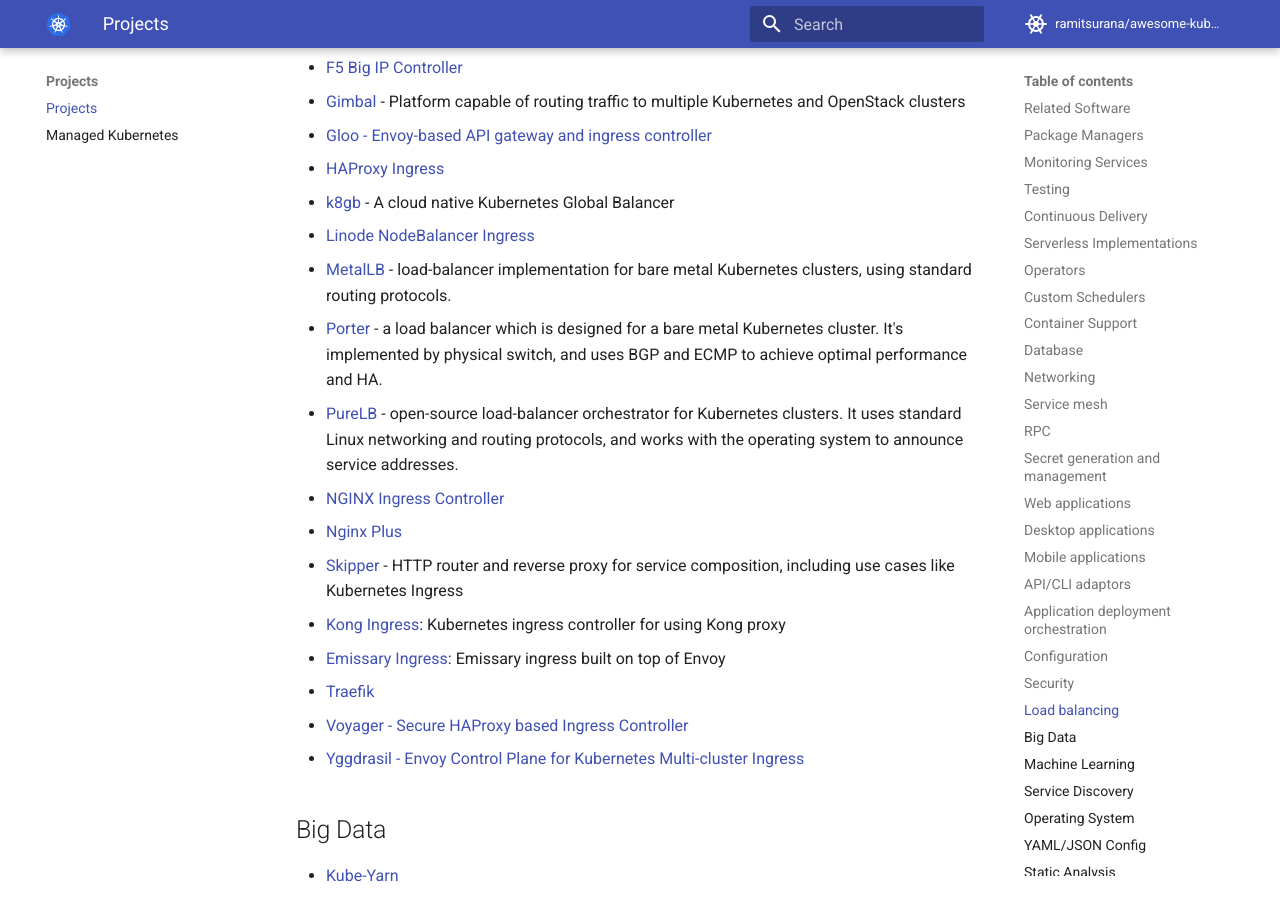
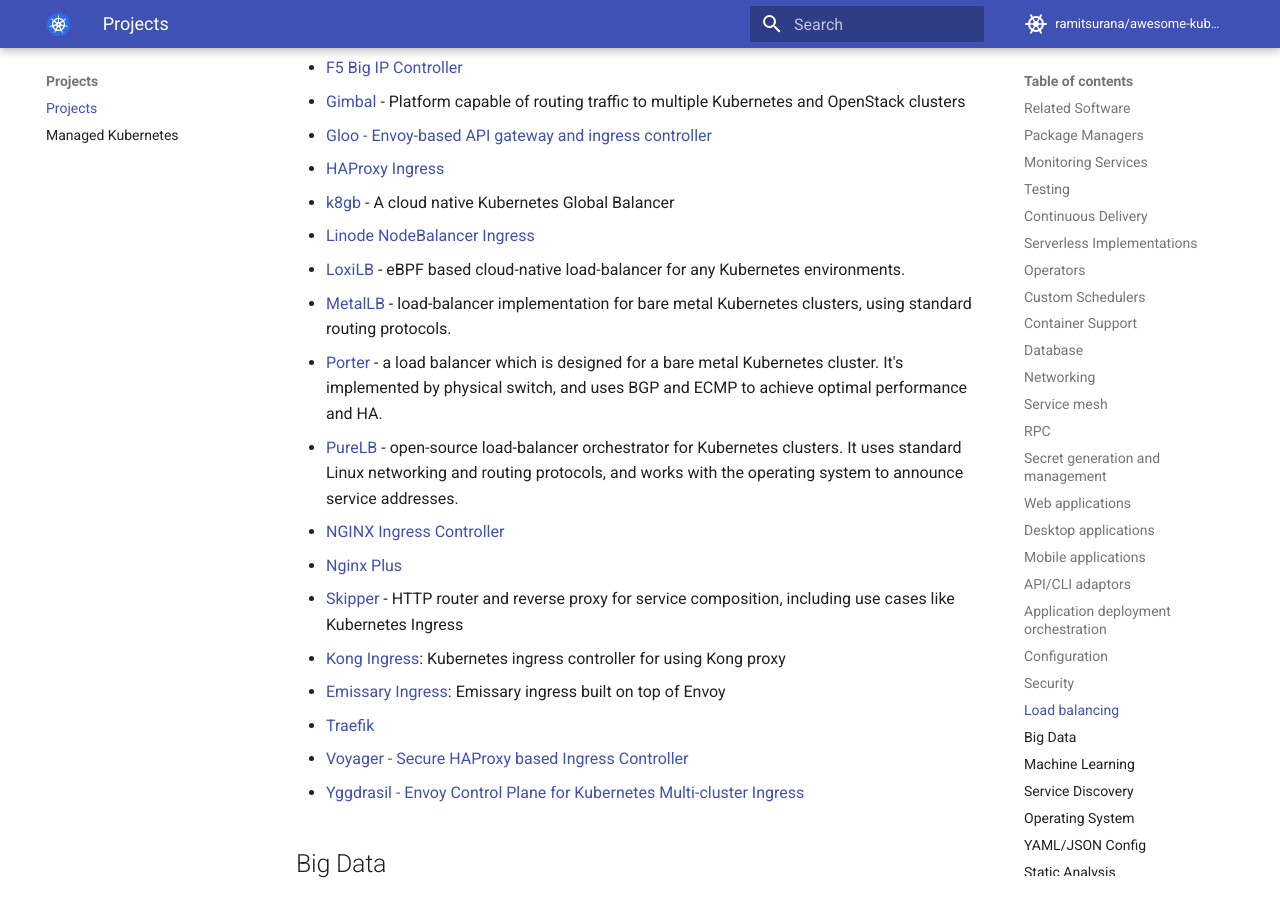
Before and after one commit to ramitsurana/awesome-kubernetes, an MkDocs documentation site: the page built from docs/projects/projects.md, in a window 1280 px wide and 900 px high, scrolled down 16477 px. Built offline with MkDocs 1.6.1 and Material for MkDocs 9.7.7, drawn with Linux system fonts in a browser that asks for light colours; comment, search, counter and statistics services are not loaded.

Commit message:
PR - Updated projects.md to include loxilb project (#945)
* Update projects.md

* Update projects.md

---------

Co-authored-by: Ramit Surana <ramitsurana@gmail.com>

```diff
--- a/docs/projects/projects.md
+++ b/docs/projects/projects.md
@@ -441,6 +441,7 @@ Projects
 * [HAProxy Ingress](https://github.com/jcmoraisjr/haproxy-ingress)
 * [k8gb](https://www.k8gb.io/) - A cloud native Kubernetes Global Balancer
 * [Linode NodeBalancer Ingress](https://github.com/linode/linode-cloud-controller-manager)
+* [LoxiLB](https://github.com/loxilb-io/loxilb) - eBPF based cloud-native load-balancer for any Kubernetes environments.
 * [MetalLB](https://metallb.universe.tf/) - load-balancer implementation for bare metal Kubernetes clusters, using standard routing protocols.
 * [Porter](https://github.com/kubesphere/porter) - a load balancer which is designed for a bare metal Kubernetes cluster. It's implemented by physical switch, and uses BGP and ECMP to achieve optimal performance and HA.
 * [PureLB](http://purelb.io) - open-source load-balancer orchestrator for Kubernetes clusters. It uses standard Linux networking and routing protocols, and works with the operating system to announce service addresses.
```
